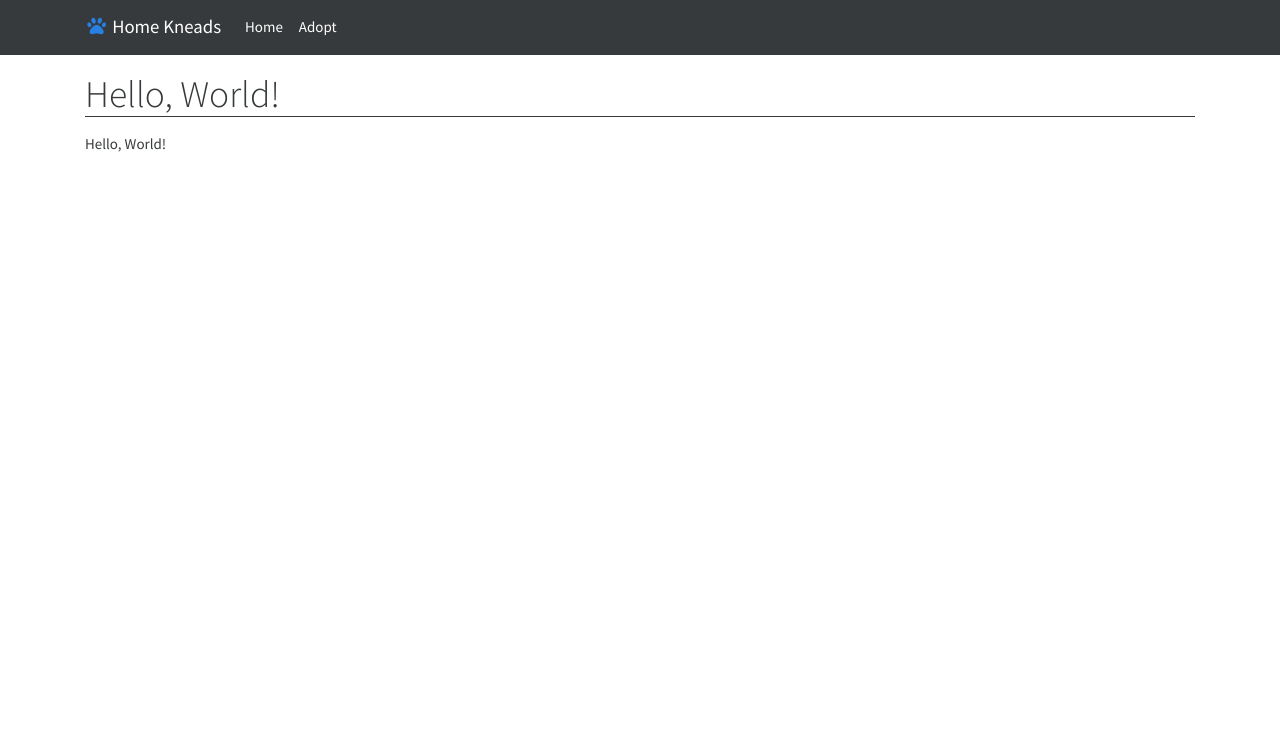
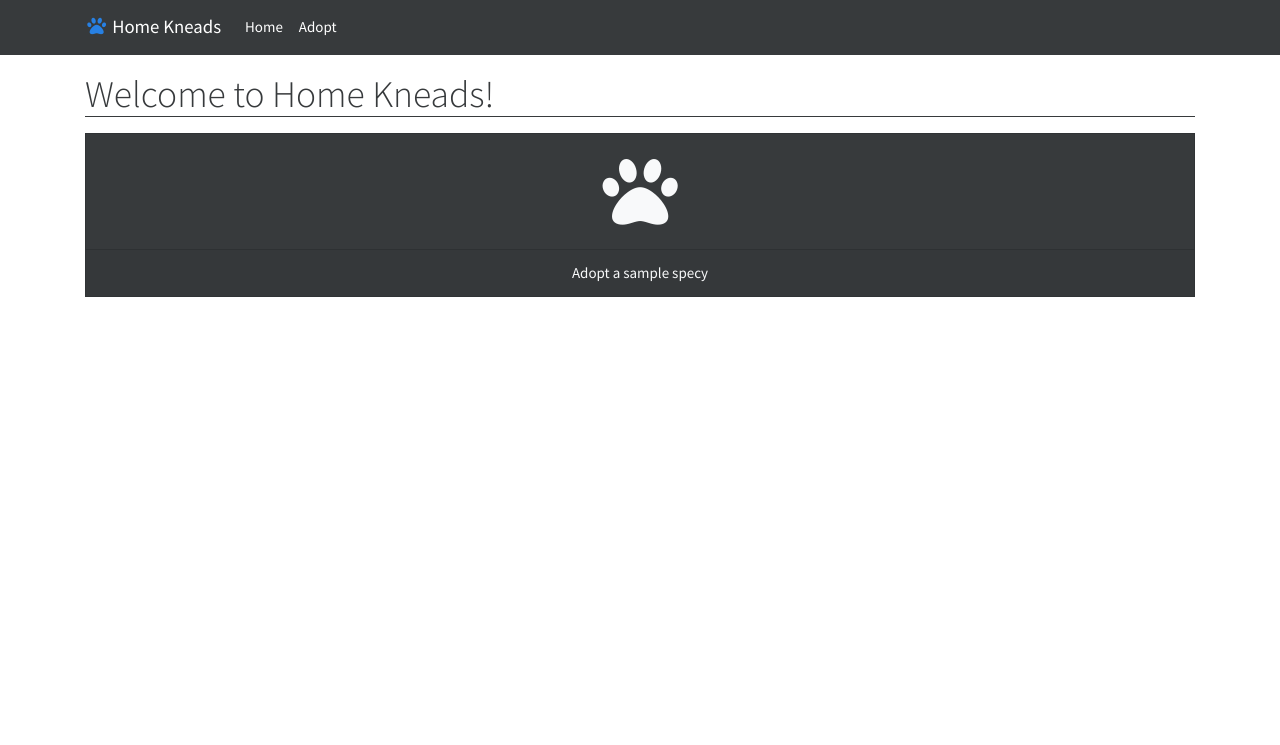
Before and after one commit to jonhermsen-UNO/home-kneads, a Django app: page / in a window 1280 px wide. Shown: the top 745 px of the page. Run offline with Django 3.2, Linux system fonts and the light colour scheme; tables that the repository leaves empty hold one stand-in row (values such as "Sample post"); some libraries are stand-ins or nearby versions.

Commit message:
feat: add species filter to home page

```diff
--- a/app/templates/app/index.html
+++ b/app/templates/app/index.html
@@ -1,5 +1,14 @@
 {% extends "app/base.html" %}
 
 {% block content %}
-    Hello, World!
+    <div class="card-deck text-center">
+        {% for species in species_list %}
+        <a href="{% url 'app:adopt_species' species.name|lower %}" class="card text-light bg-dark">
+            <div class="card-body">
+                <i class="fas fa-{{ species.get_icon }} fa-5x"></i>
+            </div>
+            <div class="card-footer">Adopt a {{ species.name|lower }}</div>
+        </a>
+        {% endfor %}
+    </div>
 {% endblock %}
--- a/app/views.py
+++ b/app/views.py
@@ -6,7 +6,10 @@ from . import forms
 
 
 def index(request):
-    context = { 'page_title': 'Hello, World!' }
+    context = {
+        'page_title': 'Welcome to Home Kneads!',
+        'species_list': Species.objects.all(),
+    }
     return render(request, 'app/index.html', context)
 
 
```
